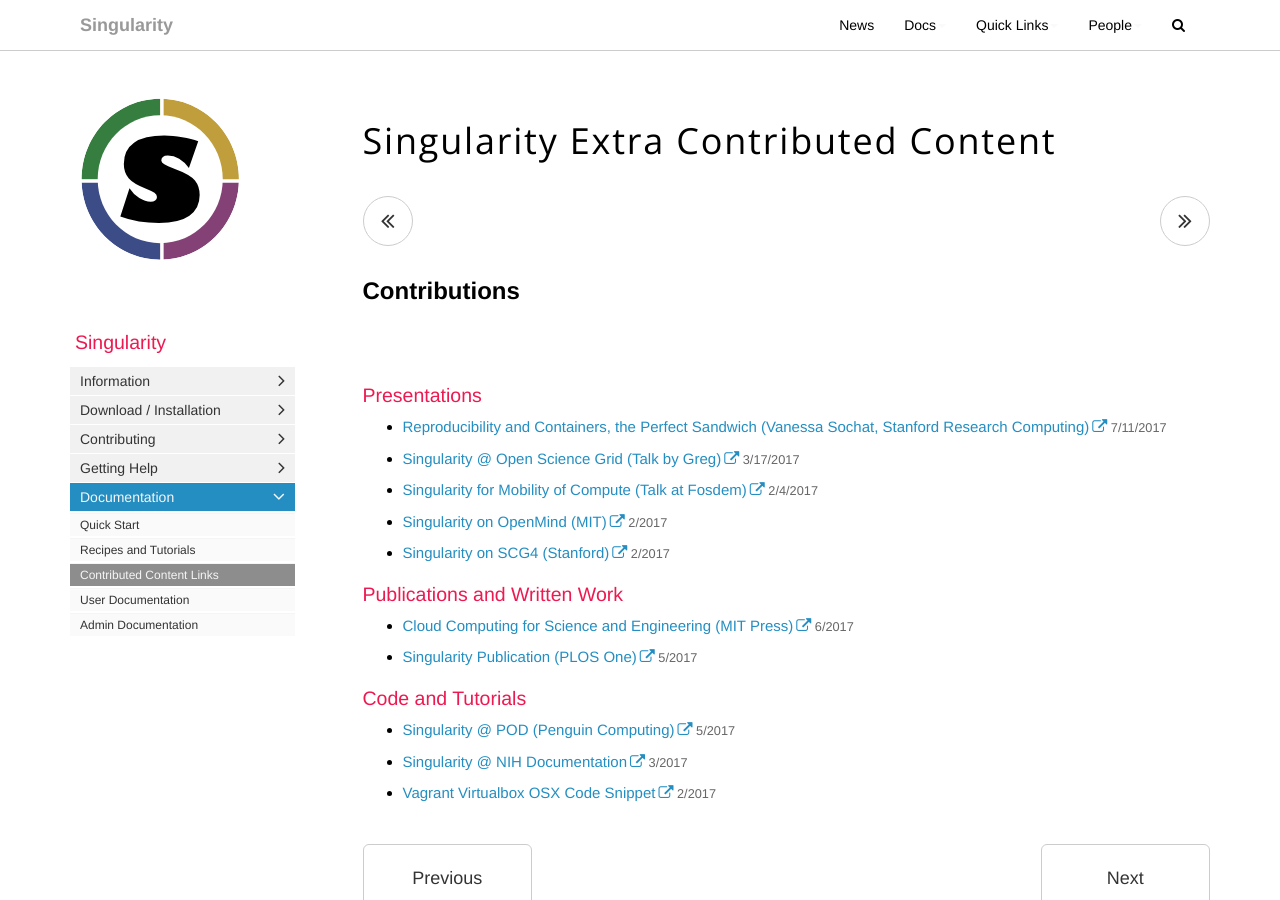
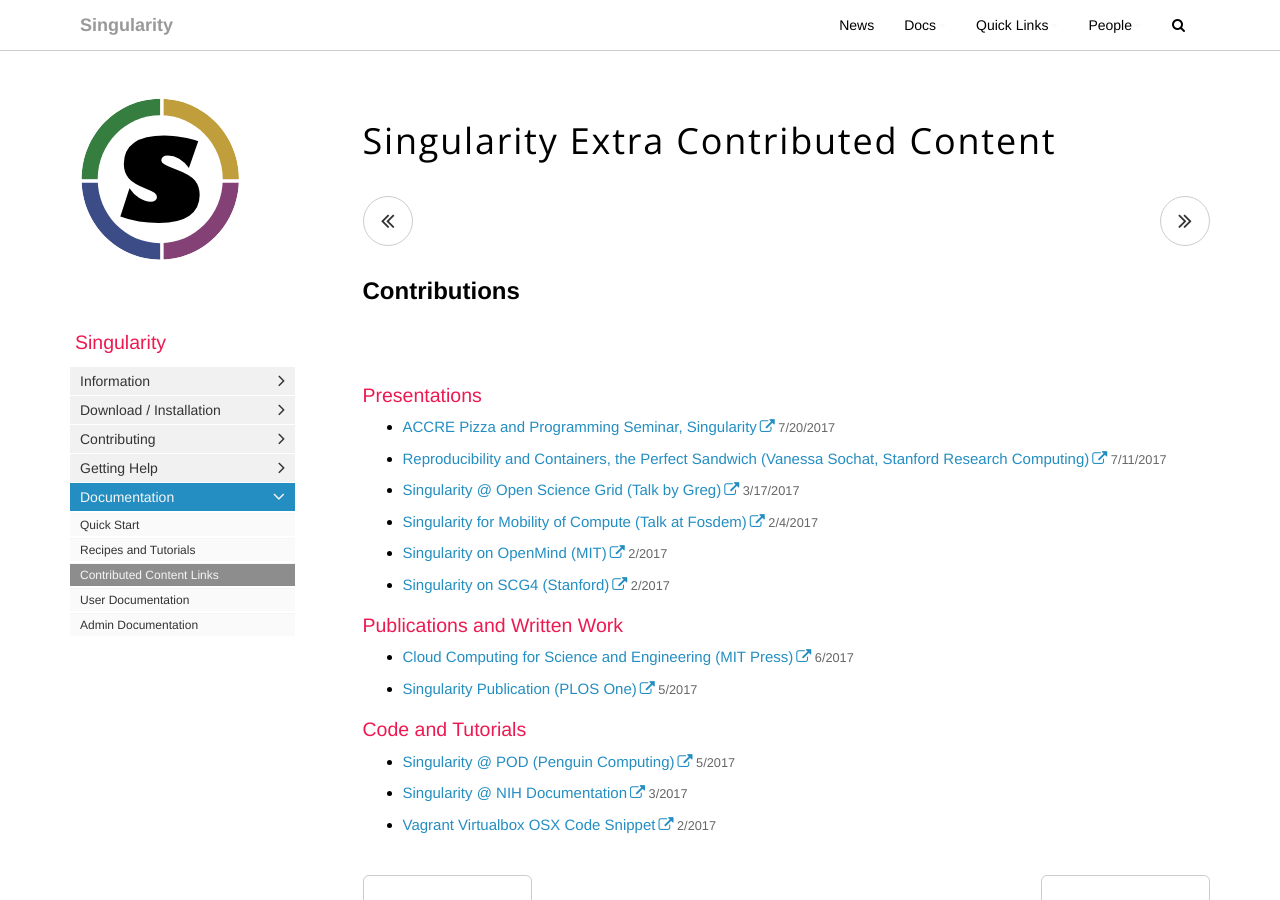
Before and after one commit to singularityware/singularityware.github.io, a Jekyll site: the page built from pages/presentations/content_contributions.html, in a window 1280 px wide and 900 px high. Built offline with Jekyll 4.4.1, drawn with Linux system fonts in a browser that asks for light colours; nearby versions of some CDN libraries; comment, search, counter and statistics services are not loaded.

Commit message:
adding pizza talk link

```diff
--- a/_data/slides.yml
+++ b/_data/slides.yml
@@ -3,6 +3,9 @@
   folders:
     - title: Presentations
       folderitems:
+        - title: ACCRE Pizza and Programming Seminar, Singularity
+          date: 7/20/2017
+          external_url: https://youtu.be/sFS_lkVU5ck?t=5m17s
         - title: Reproducibility and Containers, the Perfect Sandwich (Vanessa Sochat, Stanford Research Computing)
           date: 7/11/2017
           external_url: https://docs.google.com/presentation/d/14-iKKUpGJC_1qpVFVUyUaitc8xFSw9Rp3v_UE9IGgjM/pub?start=false&loop=false&delayms=3000
```
